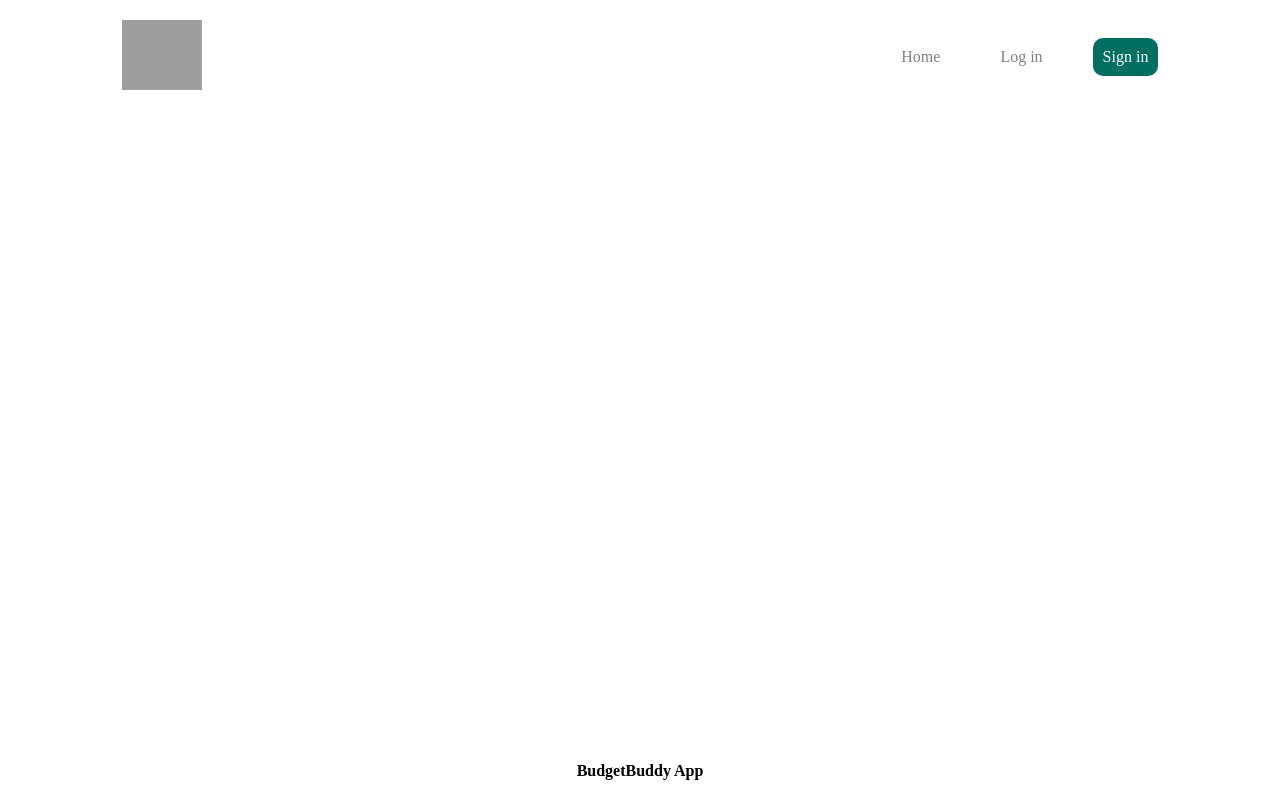
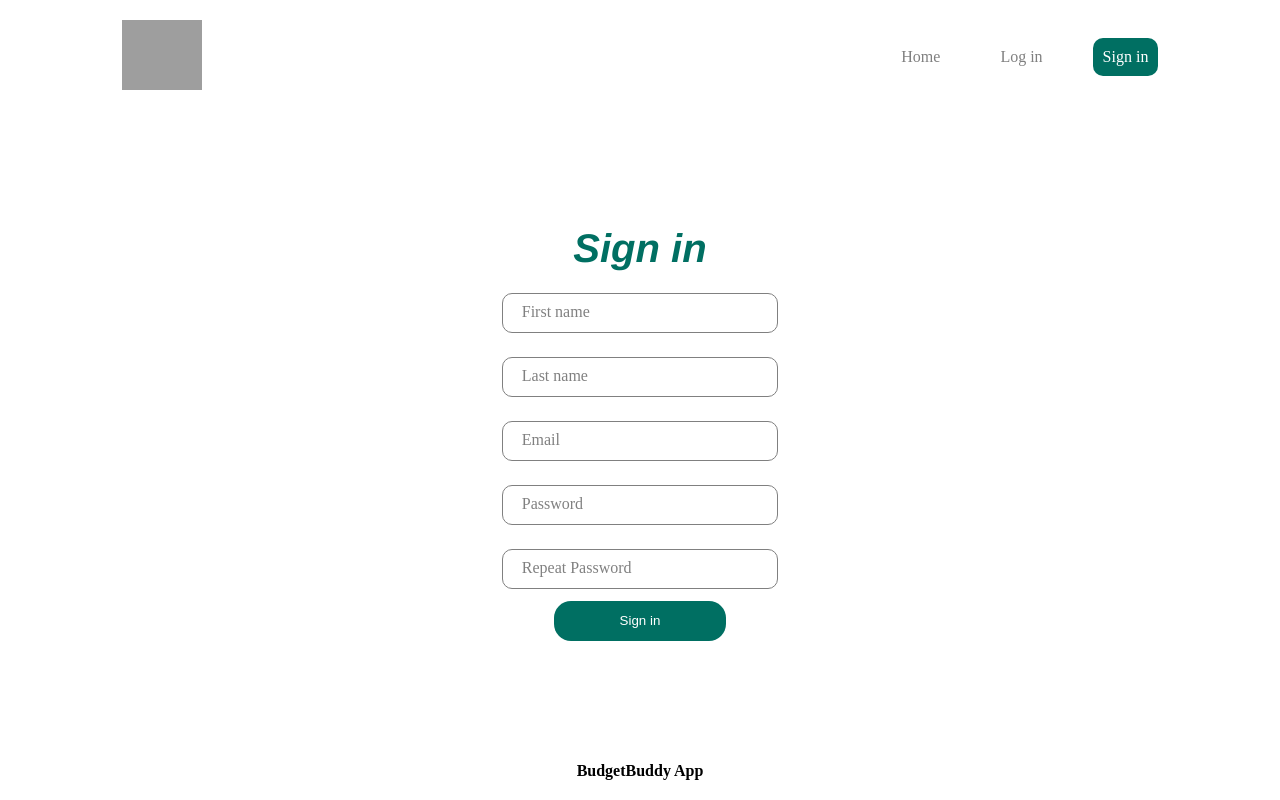
Before and after one commit to YoussefAchraf/budgetbuddyapp, a React (Create React App) app in the folder client/: page /signin in a window 1280 px wide. Built offline with nearby package versions, Linux system fonts and the light colour scheme; grey boxes are pictures that could not be loaded; the HTML template or start-up script is replaced by a standard one.

Commit message:
new commit

```diff
--- a/client/src/App.js
+++ b/client/src/App.js
@@ -77,10 +77,10 @@ function App() {
           </header>
           <section className="ReqPg">
             <Routes>
-              <Route path="https://budgetbuddyapp.onrender.com/" element={<Home />} />
-              <Route path="https://budgetbuddyapp.onrender.com/login" element={<LogIn />} />
-              <Route path="https://budgetbuddyapp.onrender.com/signin" element={<SignIn />} />
-              <Route path="https://budgetbuddyapp.onrender.com/dashboard" element={<Dashboard />}  />
+              <Route path="/" element={<Home />} />
+              <Route path="/login" element={<LogIn />} />
+              <Route path="/signin" element={<SignIn />} />
+              <Route path="/dashboard" element={isLoggedIn ? <Dashboard /> : <LogIn />} />
             </Routes>
           </section>
           <footer>
```
Also changed, not shown: 8 other files (tests, documents, lock files or other folders).
